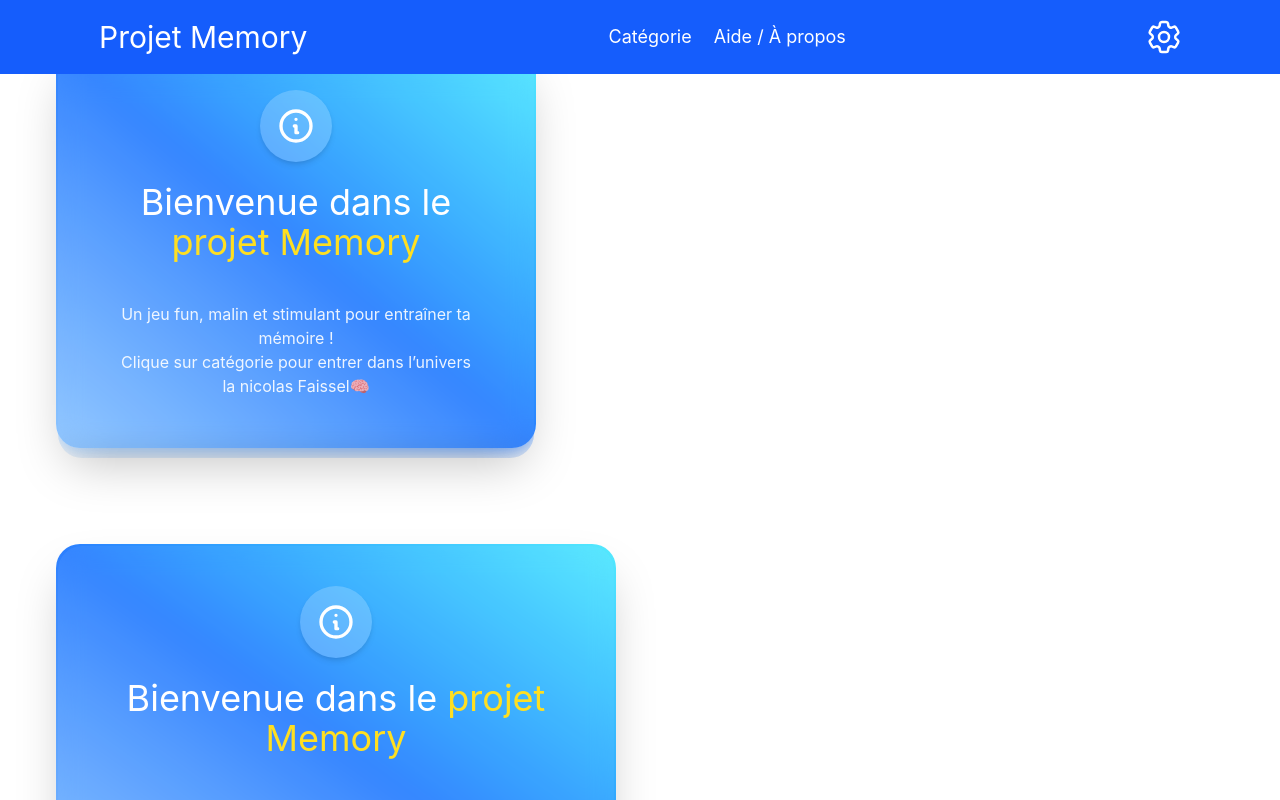
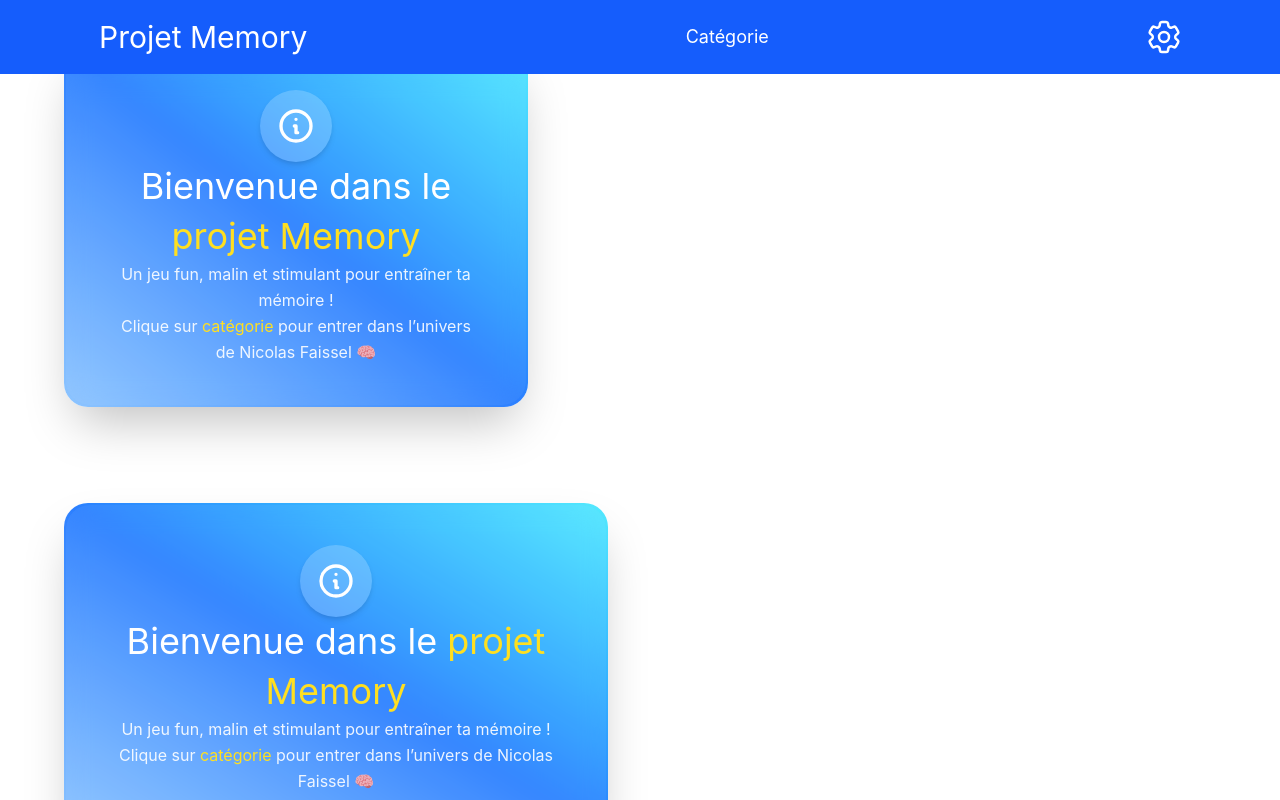
Before and after one commit to jlaron230/Projet-memory, a Vue app: page / in a window 1280 px wide. Shown: the top 800 px of the page. Built offline with nearby package versions, Linux system fonts and the light colour scheme.

Commit message:
fix/ suppression de a propos

```diff
--- a/src/components/Accueil/accueil.vue
+++ b/src/components/Accueil/accueil.vue
@@ -1,11 +1,11 @@
 <template>
-  <div class="rounded-md flex items-center justify-center bg-gradient-to-br text-white px-6 py-12 ">
+  <div class="rounded-md flex items-center justify-center bg-gradient-to-br  text-white px-4 sm:px-6 py-10 sm:py-12 sm:px-8">
 
     <!-- Border dégradé autour de la carte avec animation -->
-    <div class="relative p-[2px] h-100 rounded-3xl bg-gradient-to-tr from-blue-300 via-blue-500 to-cyan-300 shadow-2xl hover:shadow-blue-400/40 transition-all duration-500 animate-fade-up">
+    <div class="relative p-[2px] w-full max-w-md sm:max-w-xl rounded-3xl bg-gradient-to-tr from-blue-300 via-blue-500 to-cyan-300 shadow-2xl hover:shadow-blue-400/40 transition-all duration-500 animate-fade-up">
 
       <!-- Carte intérieure avec fond flouté -->
-      <div class="rounded-3xl bg-white/5 backdrop-blur-md p-10 text-center text-white">
+      <div class="rounded-3xl bg-white/5 backdrop-blur-md px-6 py-8 sm:px-10 sm:py-10 text-center text-white">
 
         <!-- Logo -->
         <div class="flex justify-center mb-6">
@@ -17,15 +17,14 @@
         </div>
 
         <!-- Titre -->
-        <h1 class="text-3xl p-5 sm:text-4xl font-bold mb-4">
+        <h1 class="text-2xl sm:text-3xl md:text-4xl font-bold mb-4 px-2 leading-snug">
           Bienvenue dans le <span class="text-yellow-300">projet Memory</span>
         </h1>
 
         <!-- Slogan -->
-        <p class="text-white/90 p-5 text-base mb-6">
+        <p class="text-sm sm:text-base text-white/90 px-2 leading-relaxed">
           Un jeu fun, malin et stimulant pour entraîner ta mémoire !<br />
-          Clique  sur catégorie pour entrer dans l’univers la nicolas Faissel🧠
-
+          Clique sur <span class="font-semibold text-yellow-300">catégorie</span> pour entrer dans l’univers de Nicolas Faissel 🧠
         </p>
 
       </div>
--- a/src/components/header/header.vue
+++ b/src/components/header/header.vue
@@ -8,9 +8,8 @@
       <h1 class="text-xl md:text-3xl font-bold flex-shrink-0 !text-white">Projet Memory</h1>
       </router-link>
       <nav class="hidden md:flex flex-grow justify-center">
-        <ul class="flex gap-4 text-lg">
+        <ul class=" text-center flex gap-4 text-lg">
           <li><router-link to="/categorie" class="!text-white hover:text-blue-300 transition">Catégorie</router-link></li>
-          <li><router-link to="/aide" class="!text-white hover:text-blue-300 transition">Aide / À propos</router-link></li>
         </ul>
       </nav>
       <button @click="notification" class="!text-white">
```
